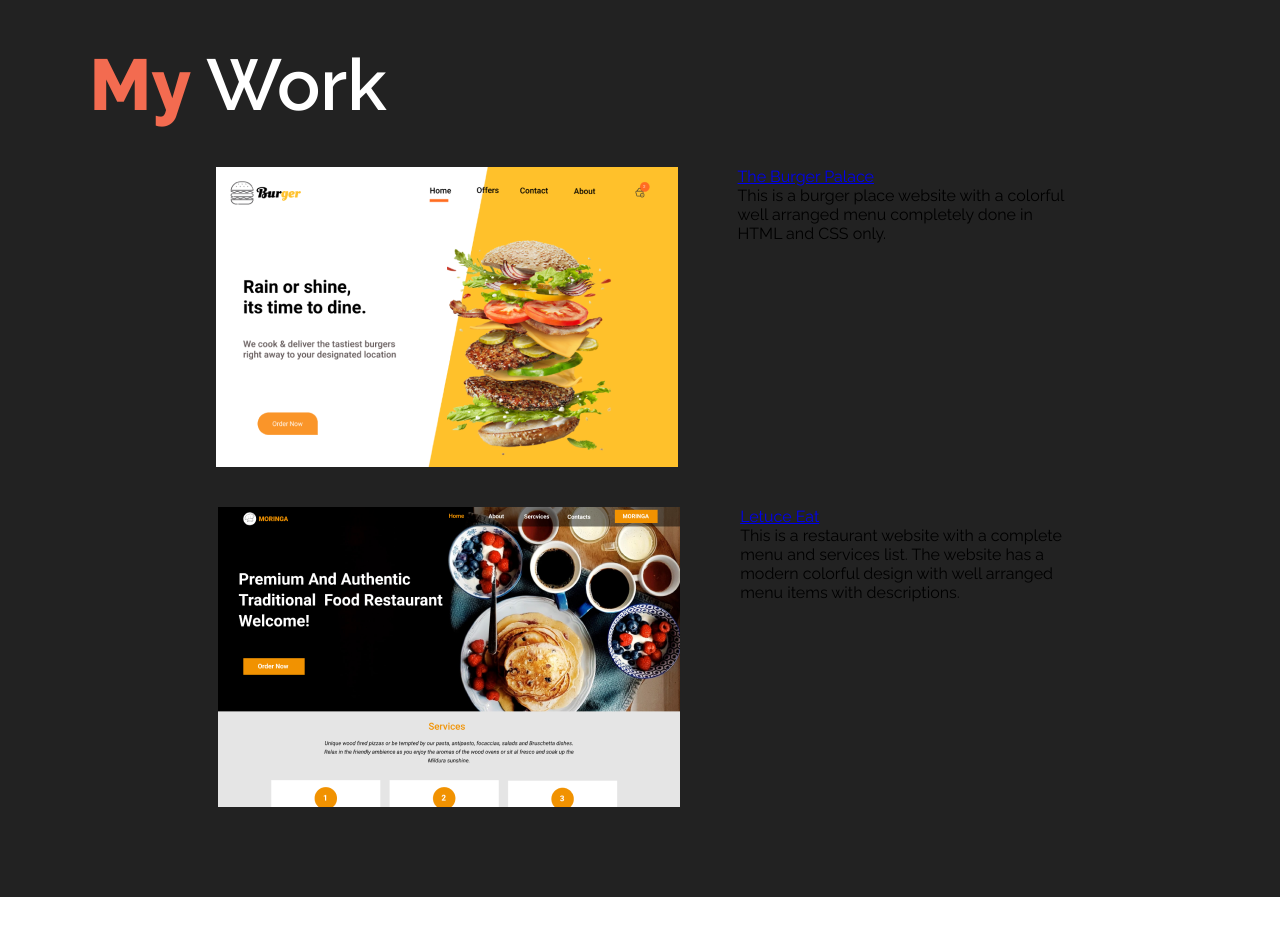
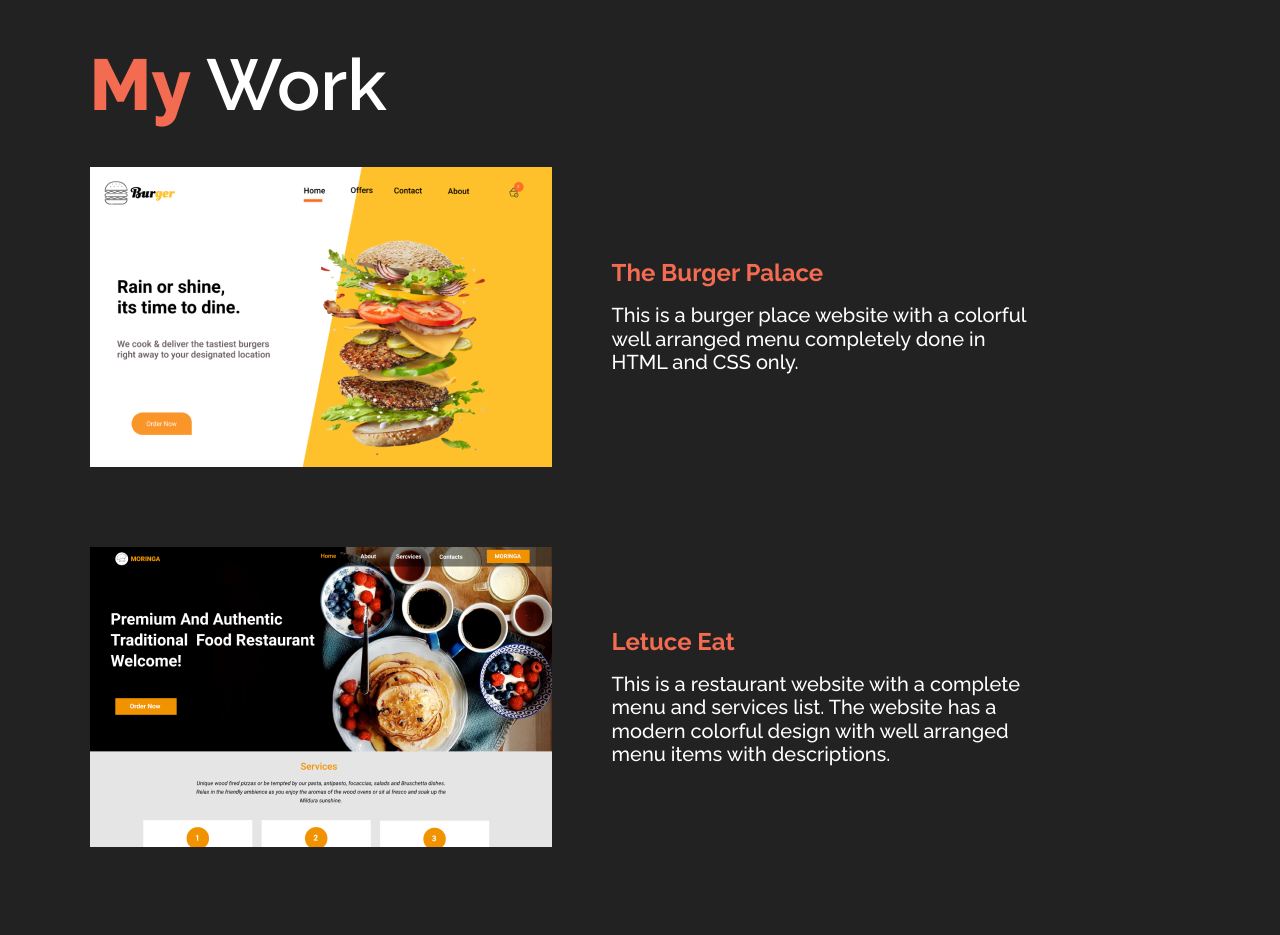
Before and after one commit to mururi/portfolio, a plain HTML site: page index.html in a window 1280 px wide. Shown: the part 2080-3015 px from the top of the page. Before the commit the page ends 2977 px from the top, so only its background shows below. Drawn offline with Linux system fonts and the light colour scheme.

Commit message:
Add refinements to works CSS

```diff
--- a/index.html
+++ b/index.html
@@ -89,14 +89,14 @@
   <div id="works">
     <div class="content-wrapper">
       <h2>My <span>Work</span></h2>
-      <div class="work-item">
+      <div class="works-item">
         <img src="images/Project 1.png" alt="Burger Palace">
         <div class="works-text">
           <a href="https://mururi.github.io/the_burger_palace/">The Burger Palace</a>
           <p>This is a burger place website with a colorful<br>well arranged menu completely done in<br>HTML and CSS only.</p>
         </div>
       </div>
-      <div class="work-item">
+      <div class="works-item">
         <img src="images/IP2 1.png" alt="Letuce Eat">
         <div class="works-text">
           <a href="https://mururi.github.io/letuce_eat/">Letuce Eat</a>
--- a/style.css
+++ b/style.css
@@ -129,11 +129,26 @@ h2 span {
   margin-left: auto;
   margin-right: auto;
 }
-.work-item {
+.works-item {
   display: flex;
   flex-wrap: wrap;
-  justify-content: center;
+  align-items: center;
   gap: 60px;
-  margin: 40px 0 40px 0;
+  padding: 40px 0 40px 0;
+}
 
+.works-text a {
+  text-decoration: none;
+  color: #f36b50;
+  font-weight: 700;
+  font-size: 24px;
+  line-height: 28px;
 }
+
+.works-text p {
+  font-weight: 500;
+  font-size: 20px;
+  line-height: 23.5px;
+  color: #fff;
+  padding-top: 17px;
+}
```
